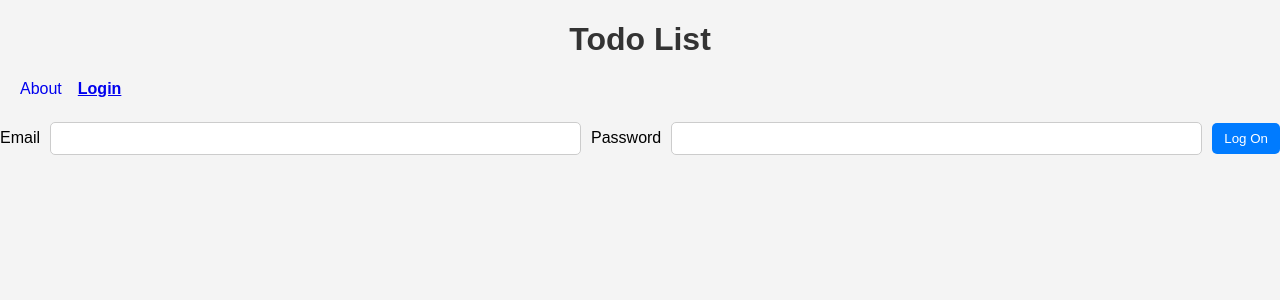
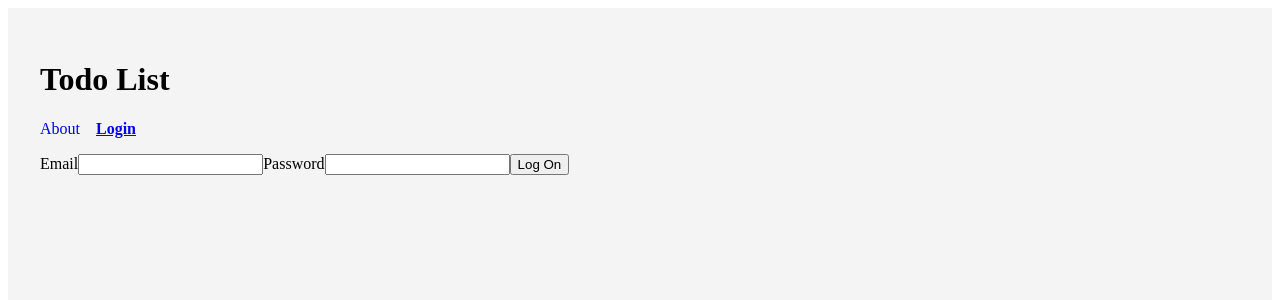
Before and after one commit to Nwodajo/react-lab, a React (Vite) app: page /login in a window 1280 px wide. Shown: the top 300 px of the page. Built offline with nearby package versions, Linux system fonts and the light colour scheme.

Commit message:
Refactor App layout with CSS Modules

```diff
--- a/src/App.jsx
+++ b/src/App.jsx
@@ -1,22 +1,26 @@
-import "./App.module.css";
-import { Routes, Route } from 'react-router';
-import HomePage from './pages/HomePage';
-import AboutPage from './pages/AboutPage';
-import LoginPage from './pages/LoginPage';
-import TodosPage from './pages/TodosPage';
-import ProfilePage from './pages/ProfilePage';
-import NotFoundPage from './pages/NotFoundPage';
-import RequireAuth from './components/RequireAuth';
-import Header from './shared/Header';
+import styles from "./App.module.css";
+import { Routes, Route } from "react-router";
+import HomePage from "./pages/HomePage";
+import AboutPage from "./pages/AboutPage";
+import LoginPage from "./pages/LoginPage";
+import TodosPage from "./pages/TodosPage";
+import ProfilePage from "./pages/ProfilePage";
+import NotFoundPage from "./pages/NotFoundPage";
+import RequireAuth from "./components/RequireAuth";
+import Header from "./shared/Header";
 
 function App() {
   return (
-    <>
+    <div className={styles.appContainer}>
       <Header />
+
       <Routes>
         <Route path="/" element={<HomePage />} />
+
         <Route path="/about" element={<AboutPage />} />
+
         <Route path="/login" element={<LoginPage />} />
+
         <Route
           path="/todos"
           element={
@@ -25,6 +29,7 @@ function App() {
             </RequireAuth>
           }
         />
+
         <Route
           path="/profile"
           element={
@@ -33,9 +38,10 @@ function App() {
             </RequireAuth>
           }
         />
+
         <Route path="*" element={<NotFoundPage />} />
       </Routes>
-    </>
+    </div>
   );
 }
 
--- a/src/App.module.css
+++ b/src/App.module.css
@@ -1,51 +1,13 @@
-/* App.css */
-body {
-    font-family: Arial,sans-serif;
-    background-color: #f4f4f4;
-    margin: 0;
-    padding: 0;
+.appContainer {
+  max-width: 1200px;
+  margin: 0 auto;
+  padding: 2rem;
+  min-height: 100vh;
+  background-color: #f4f4f4;
 }
 
-.app-container {
-
-    max-width: 500px;
-    margin: 60px auto;
-    background: white;
-    padding: 20px;
-    border-radius: 10px;
-    box-shadow: 0 8px 20px rgba(0, 0, 0, 1);
+@media (max-width: 768px) {
+  .appContainer {
+    padding: 1rem;
+  }
 }
-h1 {
-    text-align: center;
-    color: #333;
-}
-form {
-display: flex;
-gap: 10px;
-align-items: center;
-}
-
-input {
-flex: 1;
-padding: 8px;
-border: 1px solid #ccc;
-border-radius: 5px;
-}
-
-button {
-padding: 8px 12px;
-border: none;
-background-color: #007bff;
-color: white;
-border-radius: 5px;
-cursor: pointer;
-}
-button:hover{
-    background-color: #0056b3;
-}
-ul {
-margin-left: 20px;
-}
-li {
-    margin-bottom: 8px;
-}
```
